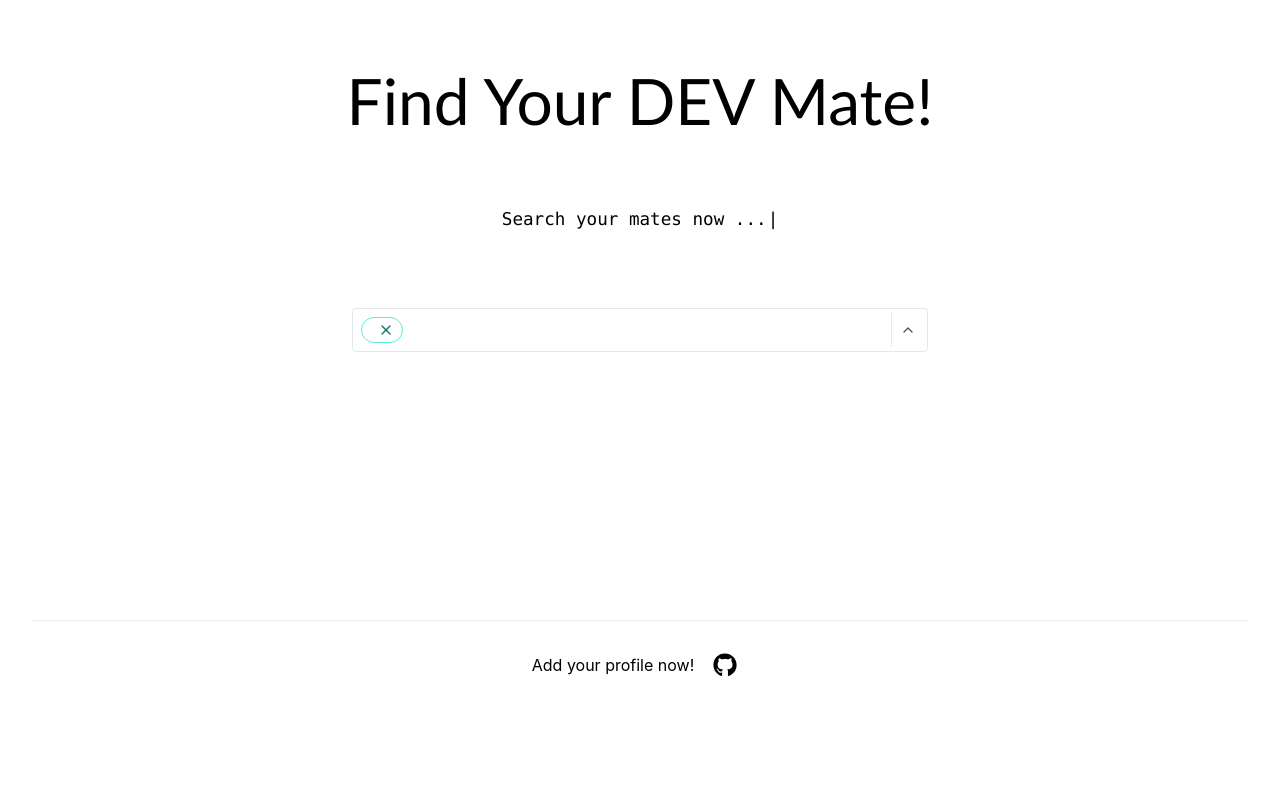
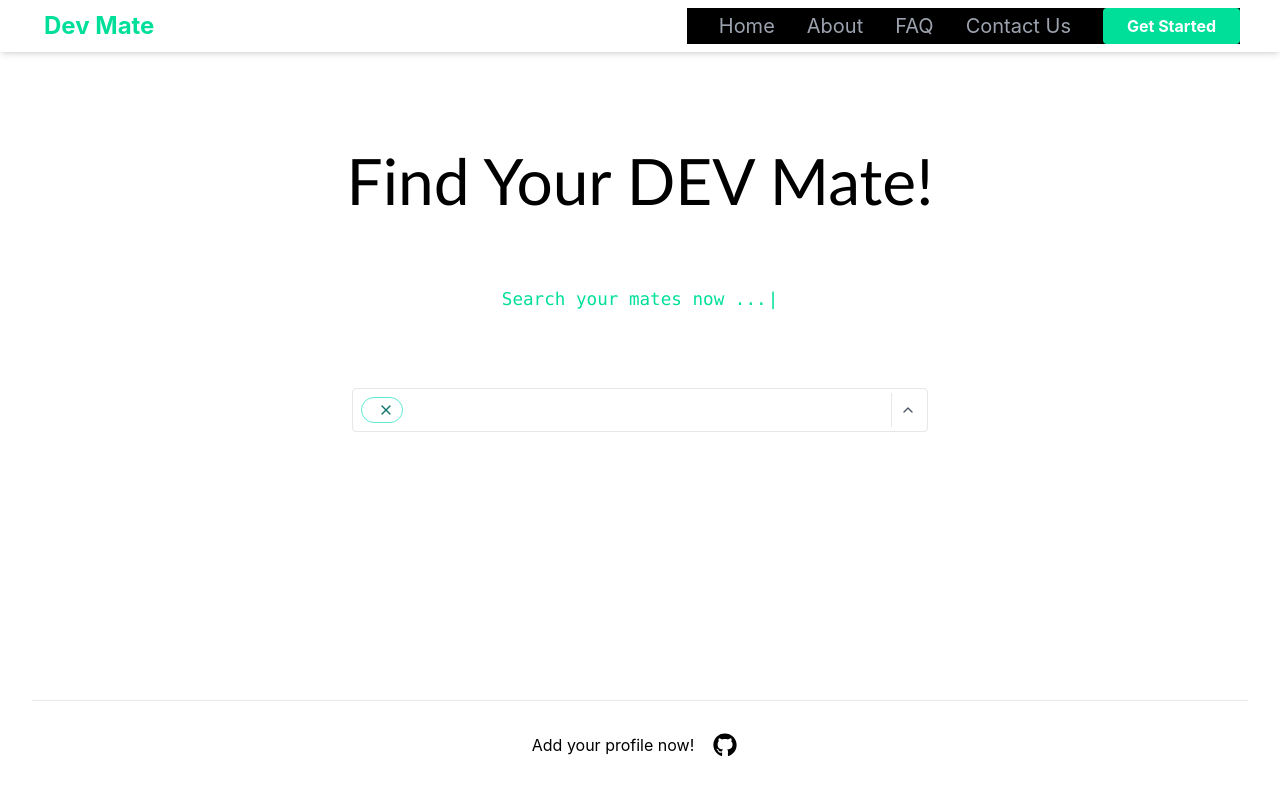
Before and after one commit to AnkitaMalik22/devmate, a Next.js app: page / in a window 1280 px wide. Shown: the top 794 px of the page. Built offline with nearby package versions, Linux system fonts and the light colour scheme.

Commit message:
Added Navbar and Corrected Some Css

```diff
--- /dev/null
+++ b/components/Navbar.js
@@ -0,0 +1,49 @@
+import React, { useState } from 'react'
+
+const Navbar = () => {
+    let Links =[
+      {name:"Home",link:"/"},
+      {name:"About",link:"/"},
+      {name:"FAQ",link:"/"},
+      {name:"Contact Us",link:"/"},
+    ];
+    let [open,setOpen]=useState(false);
+  return (
+    <div className='z-20 shadow-md w-full fixed top-0 left-0'>
+      <div className='bg-black md:flex items-center justify-between bg-white py-2 md:px-10 px-7'>
+      <div className='font-bold text-2xl cursor-pointer flex items-center font-bold
+      text-[#00df9a]'>
+        <span className='text-3xl text-[#00df9a] mr-1 pt-2'>
+        <ion-icon name="logo-ionic"></ion-icon>
+        </span>
+        Dev Mate
+      </div>
+
+
+      <div onClick={()=>setOpen(!open)} className='text-3xl absolute right-8 top-4 cursor-pointer md:hidden'>
+      <span className='text-3xl text-#00df9a mr-1 pb-1 pt-2'>
+      <ion-icon name={open ? "close-outline":"menu-outline"}></ion-icon>
+      </span>
+      </div>
+
+      <ul className={`md:flex md:items-center md:pb-0 pb-12 absolute md:static bg-black md:z-auto z-[-1] left-0 w-full md:w-auto md:pl-0 pl-9 transition-all duration-500 ease-in ${open ? 'top-20 ':'top-[-490px]'}`}>
+        {
+          Links.map((link)=>(
+            <li key={link.name} className='md:ml-8 text-xl md:my-0 my-7'>
+              <a href={link.link} className='text-gray-400 hover:text-white duration-500'>{link.name}</a>
+            </li>
+          ))
+        }
+    <button className='bg-[#00df9a] text-white font-bold py-1.5 px-6 rounded md:ml-8 hover:bg-indigo-400
+    duration-500'>
+          Get Started
+        </button>
+      </ul>
+      </div>
+      <div>
+      </div>
+    </div>
+  )
+}
+
+export default Navbar;
--- a/components/ProfileCard.js
+++ b/components/ProfileCard.js
@@ -44,7 +44,7 @@
             })}
           </div>
           <div data-aos="fade-right" data-aos-duration="1000" className="py-2">
-            <li>
+            <li className="display: inline-block">
               <a
                 href={`https://github.com/${data.github}`}
                 className="icon-13 github icon"
@@ -55,7 +55,7 @@
                 </svg>
               </a>
             </li>
-            <li>
+            <li className="display: inline-block">
               <a
                 href={`https://twitter.com/${data.twitter}`}
                 className="icon-26 twitter icon"
@@ -66,7 +66,7 @@
                 </svg>
               </a>
             </li>
-            <li>
+            <li className="display: inline-block">
               <a
                 href={`https://instagram.com//${data.instagram}`}
                 className="icon-15 instagram icon"
--- a/pages/index.js
+++ b/pages/index.js
@@ -1,4 +1,6 @@
 import Head from "next/head";
+import Script from 'next/script'
+import Navbar from "../components/Navbar"
 import Image from "next/image";
 import styles from "../styles/Home.module.css";
 import { useState, useEffect } from "react";
@@ -134,11 +136,15 @@
         <meta name="theme-color" content="#ffffff" />
         {/* <link rel='icon' href='/favicon/favicon.ico'/> */}
       </Head>
+      <script type="module" src="https://unpkg.com/ionicons@5.5.2/dist/ionicons/ionicons.esm.js"></script>
+      <script noModule src="https://unpkg.com/ionicons@5.5.2/dist/ionicons/ionicons.js"></script>
 
+
+    <Navbar/>
       <main className={styles.main}>
         <h1 className={styles.title}>Find Your DEV Mate!</h1>
 
-        <p className={styles.description}>
+        <span className={styles.description}>
           <code className={styles.code}>
             <Typewriter
               options={{
@@ -148,7 +154,7 @@
               }}
             />
           </code>
-        </p>
+        </span>
 
         <div className="w-full md:w-1/2 flex flex-col items-center h-64 mx-auto text-black">
           <div className="w-full px-4" id="searchh">
--- a/styles/Home.module.css
+++ b/styles/Home.module.css
@@ -4,6 +4,7 @@
 
 .main {
   /* min-height: 100vh; */
+  margin-top: 5rem;
   padding: 4rem 0;
   flex: 1;
   display: flex;
@@ -61,6 +62,7 @@
 
 .description {
 
+  color: #00df9a;
   margin: 2rem 0;
   line-height: 1.5;
   font-size: 1.5rem;
--- a/styles/globals.css
+++ b/styles/globals.css
@@ -48,12 +48,12 @@
 .max-h-select {
     max-height: 300px;
 }
-ul {
+/* ul {
   list-style: none;
 }
 li {
   display: inline-block;
-}
+} */
 svg {
   width: 46px;
 }
```
